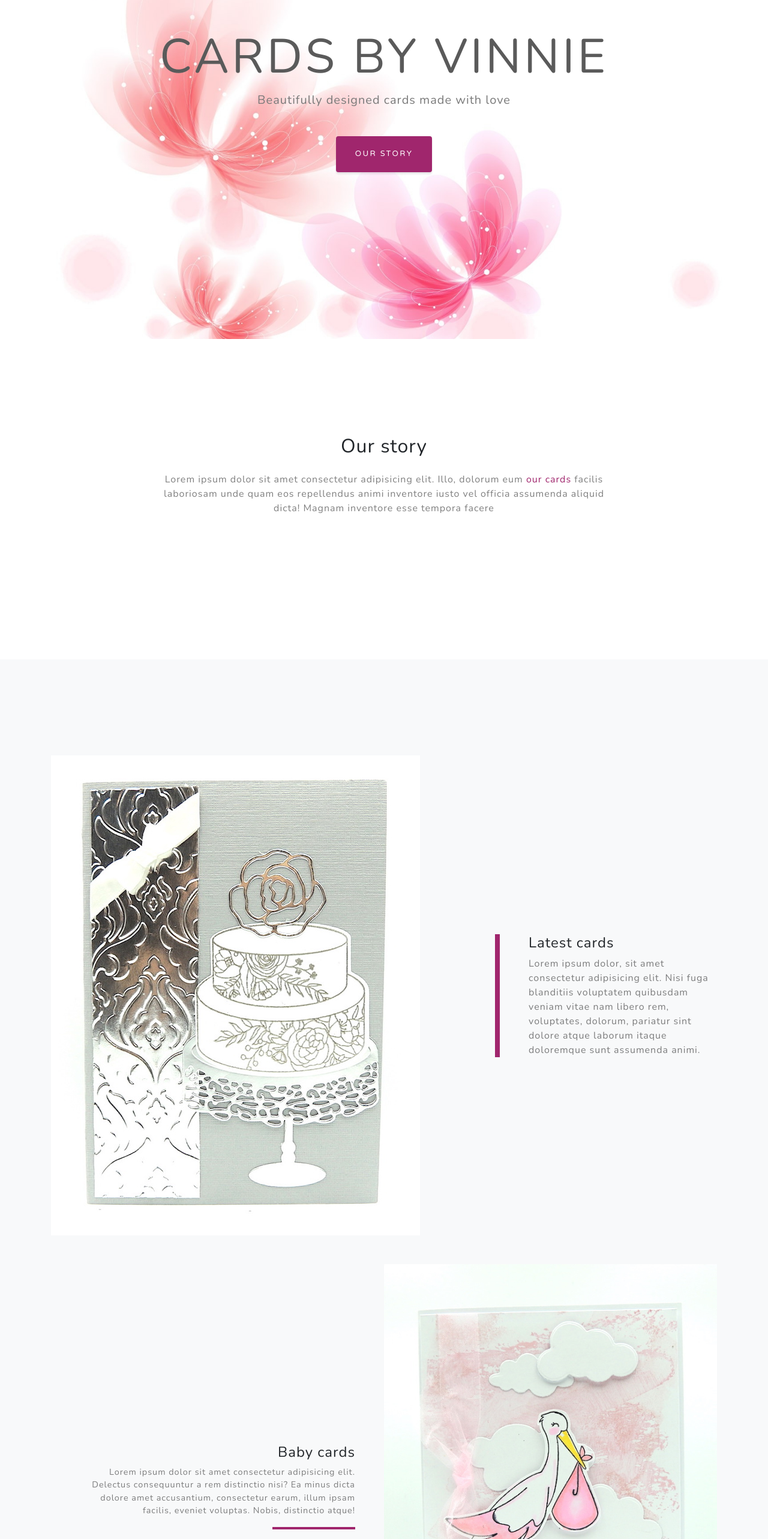
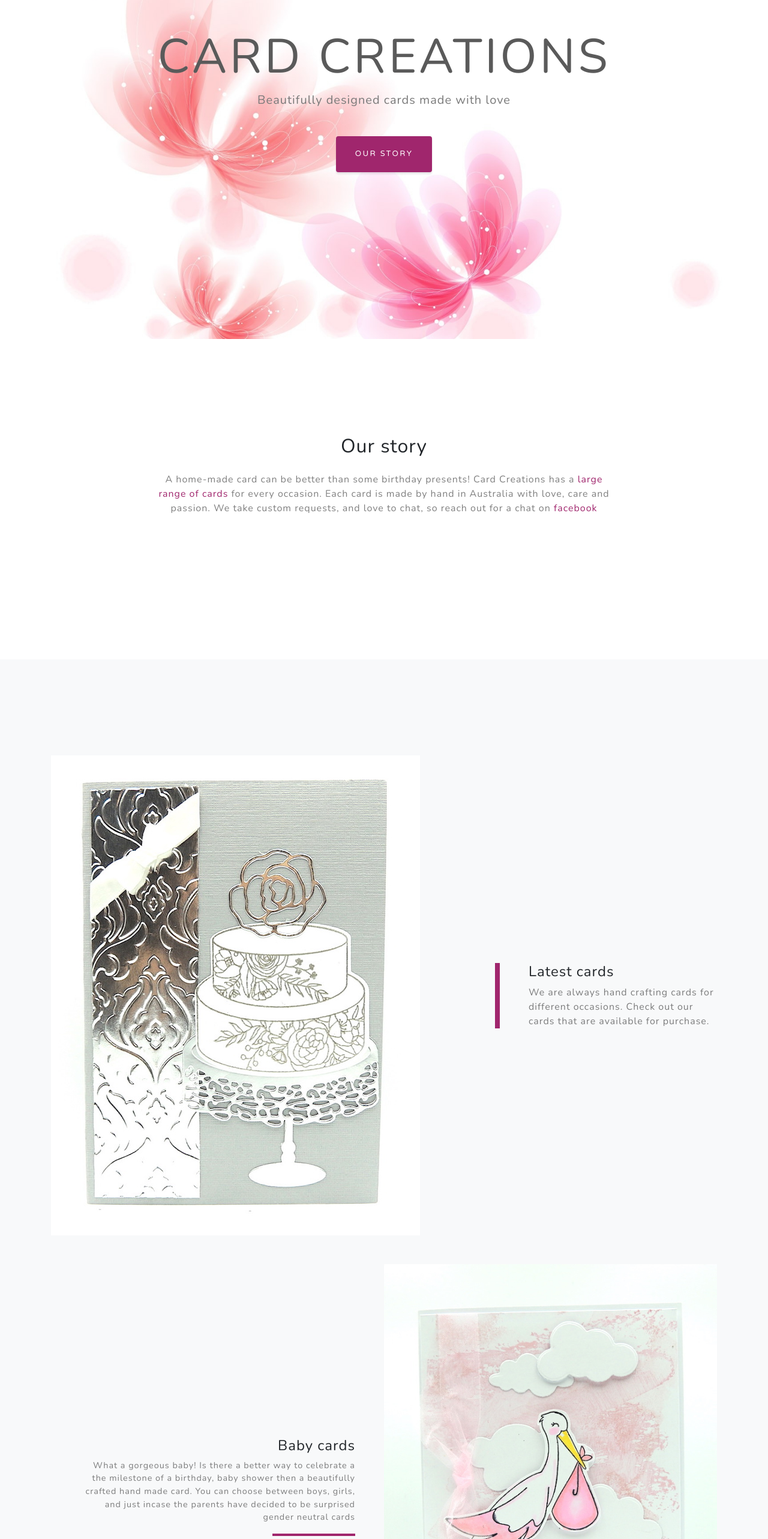
Before and after one commit to emily-hoang/cards-by-vinnie, a plain HTML site: page index.html in a window 1280 px wide. Shown: the part 235-2800 px from the top of the page at 60% size. Drawn offline with nearby package versions, Linux system fonts and the light colour scheme; a web font is replaced by a local one.

Commit message:
updated copy and fixed alignment

```diff
--- a/index.html
+++ b/index.html
@@ -62,7 +62,7 @@
   <header class="masthead">
     <div class="container d-flex h-100 align-items-center">
       <div class="mx-auto text-center">
-        <h1 class="mx-auto my-0 text-uppercase">Cards by Vinnie</h1>
+        <h1 class="mx-auto my-0 text-uppercase">Card Creations</h1>
         <h2 class="text-white-50 mx-auto mt-2 mb-5">Beautifully designed cards made with love</h2>
         <a href="#our-story" class="btn btn-primary js-scroll-trigger">Our story</a>
       </div>
@@ -75,8 +75,9 @@
       <div class="row">
         <div class="col-lg-10 mx-auto">
           <h2 class="text-black mb-4">Our story</h2>
-          <p class="text-black-50">Lorem ipsum dolor sit amet consectetur adipisicing elit. Illo, dolorum eum
-            <a href="#our-cards">our cards</a> facilis laboriosam unde quam eos repellendus animi inventore iusto vel officia assumenda aliquid dicta! Magnam inventore esse tempora facere</p>
+          <p class="text-black-50">
+            A home-made card can be better than some birthday presents! Card Creations has a <a href="#our-cards">large range of cards</a> for every occasion. Each card is made by hand in Australia with love, care and passion. We take custom requests, and love to chat, so reach out for a chat on <a href="https://www.facebook.com/Card-Creations-389397558334093/">facebook</a>
+          </p>
         </div>
       </div>
     </div>
@@ -94,7 +95,7 @@
         <div class="col-xl-4 col-lg-5">
           <div class="featured-text text-center text-lg-left">
             <h4>Latest cards</h4>
-            <p class="text-black-50 mb-0">Lorem ipsum dolor, sit amet consectetur adipisicing elit. Nisi fuga blanditiis voluptatem quibusdam veniam vitae nam libero rem, voluptates, dolorum, pariatur sint dolore atque laborum itaque doloremque sunt assumenda animi.</p>
+            <p class="text-black-50 mb-0">We are always hand crafting cards for different occasions. Check out our cards that are available for purchase.</p>
           </div>
         </div>
       </div>
@@ -109,7 +110,7 @@
             <div class="d-flex h-100">
               <div class="project-text w-100 my-auto text-center text-lg-right">
                 <h4 class="text-black">Baby cards</h4>
-                <p class="mb-0 text-black-50">Lorem ipsum dolor sit amet consectetur adipisicing elit. Delectus consequuntur a rem distinctio nisi? Ea minus dicta dolore amet accusantium, consectetur earum, illum ipsam facilis, eveniet voluptas. Nobis, distinctio atque!</p>
+                <p class="mb-0 text-black-50">What a gorgeous baby! Is there a better way to celebrate a the milestone of a birthday, baby shower then a beautifully crafted hand made card. You can choose between boys, girls, and just incase the parents have decided to be surprised gender neutral cards </p>
                 <hr class="d-none d-lg-block mb-0 mr-0">
               </div>
             </div>
@@ -128,7 +129,7 @@
             <div class="d-flex h-100">
               <div class="project-text w-100 my-auto text-center text-lg-left">
                 <h4 class="text-black">Wedding cards</h4>
-                <p class="mb-0 text-black-50">Lorem ipsum dolor, sit amet consectetur adipisicing elit. Dolor provident cupiditate unde itaque ipsum quidem! Excepturi ipsam facere voluptatum cumque vel asperiores illum eaque dicta, quaerat recusandae facilis optio atque.</p>
+                <p class="mb-0 text-black-50">Elegant, curated hand crafted wedding cards will compliment your gift and be a perfect addition to the bride and grooms perfect day. Card Creations also has place cards for the special day.</p>
                 <hr class="d-none d-lg-block mb-0 ml-0">
               </div>
             </div>
@@ -146,7 +147,7 @@
             <div class="d-flex h-100">
               <div class="project-text w-100 my-auto text-center text-lg-right">
                 <h4 class="text-black">Sympathy Cards</h4>
-                <p class="mb-0 text-black-50">Lorem ipsum dolor sit amet consectetur adipisicing elit. Delectus consequuntur a rem distinctio nisi? Ea minus dicta dolore amet accusantium, consectetur earum, illum ipsam facilis, eveniet voluptas. Nobis, distinctio atque!</p>
+                <p class="mb-0 text-black-50">Take time to craft a heartfelt sympathy note. Use comforting words and send a heartfelt hand made card with love and compassion.</p>
                 <hr class="d-none d-lg-block mb-0 mr-0">
               </div>
             </div>
@@ -159,13 +160,13 @@
         <div class="col-lg-6">
           <img class="img-fluid" src="./img/occasion_black_hearts.jpg" alt="roamance cards">
         </div>
-        <div class="col-lg-6 order-lg-first">
+        <div class="col-lg-6">
           <div class="bg-light text-center h-100 project">
             <div class="d-flex h-100">
-              <div class="project-text w-100 my-auto text-center text-lg-right">
+              <div class="project-text w-100 my-auto text-center text-lg-left">
                 <h4 class="text-black">Romance Cards</h4>
-                <p class="mb-0 text-black-50">Lorem ipsum dolor sit amet consectetur adipisicing elit. Delectus consequuntur a rem distinctio nisi? Ea minus dicta dolore amet accusantium, consectetur earum, illum ipsam facilis, eveniet voluptas. Nobis, distinctio atque!</p>
-                <hr class="d-none d-lg-block mb-0 mr-0">
+                <p class="mb-0 text-black-50">Shout it from the hill tops (or quietly over a glass of wine). Our hand made cards can be made with pre filled text or left open to write your own thoughts.</p>
+                <hr class="d-none d-lg-block mb-0 ml-0">
               </div>
             </div>
           </div>
@@ -182,7 +183,7 @@
             <div class="d-flex h-100">
               <div class="project-text w-100 my-auto text-center text-lg-right">
                 <h4 class="text-black">Thank you Cards</h4>
-                <p class="mb-0 text-black-50">Lorem ipsum dolor sit amet consectetur adipisicing elit. Delectus consequuntur a rem distinctio nisi? Ea minus dicta dolore amet accusantium, consectetur earum, illum ipsam facilis, eveniet voluptas. Nobis, distinctio atque!</p>
+                <p class="mb-0 text-black-50">Do some people deserve a big THANK YOU? Skip the shop-bought thank you notes and really show your appreciation with an extra special hand crated card by Card Creations. </p>
                 <hr class="d-none d-lg-block mb-0 mr-0">
               </div>
             </div>
@@ -242,16 +243,9 @@
     </div>
   </footer>
 
-  <!-- Bootstrap core JavaScript -->
   <script src="vendor/jquery/jquery.min.js"></script>
   <script src="vendor/bootstrap/js/bootstrap.bundle.min.js"></script>
-
-  <!-- Plugin JavaScript -->
   <script src="vendor/jquery-easing/jquery.easing.min.js"></script>
-
-  <!-- Custom scripts for this template -->
   <script src="js/grayscale.min.js"></script>
-
 </body>
-
 </html>
```
